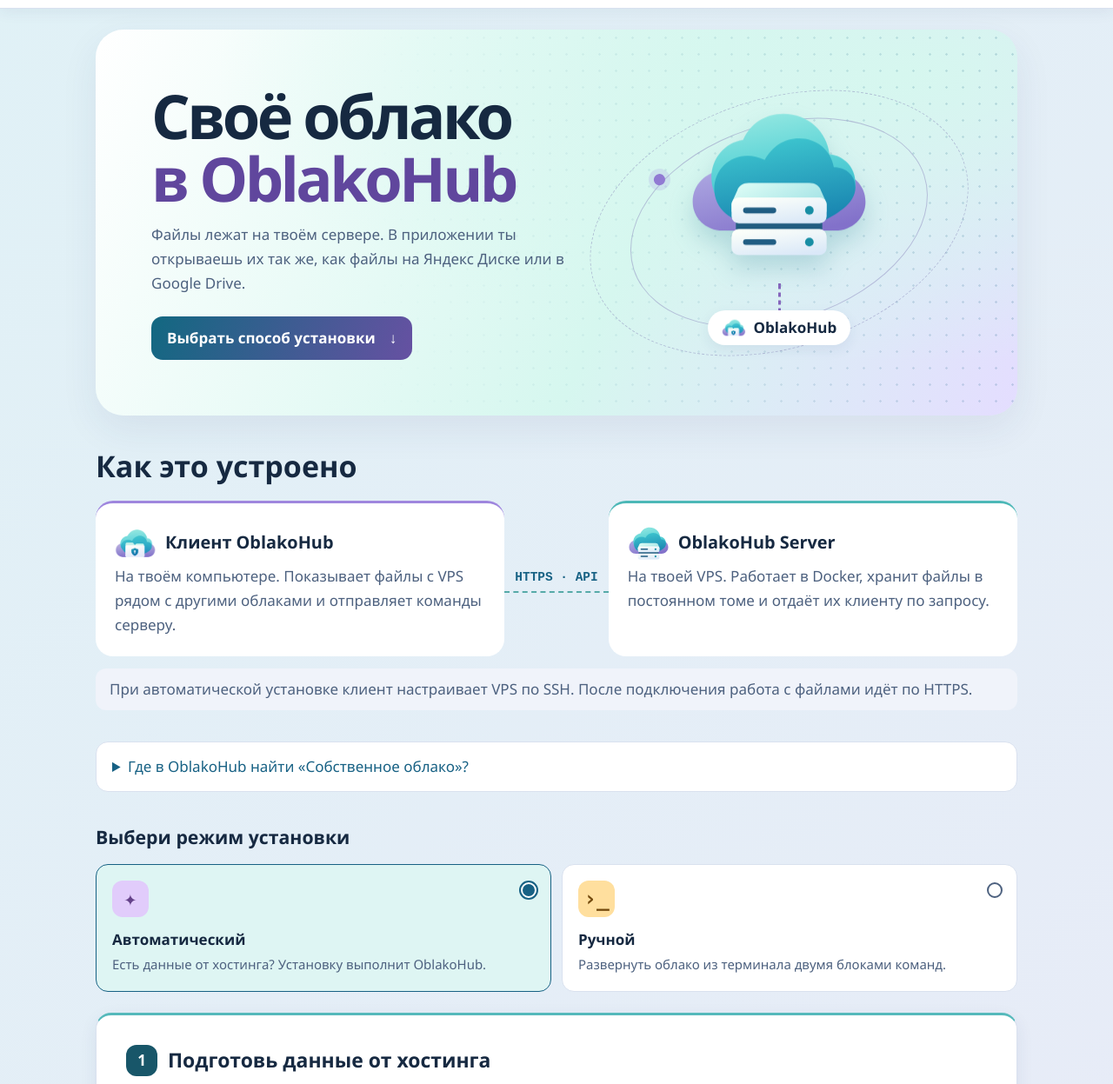
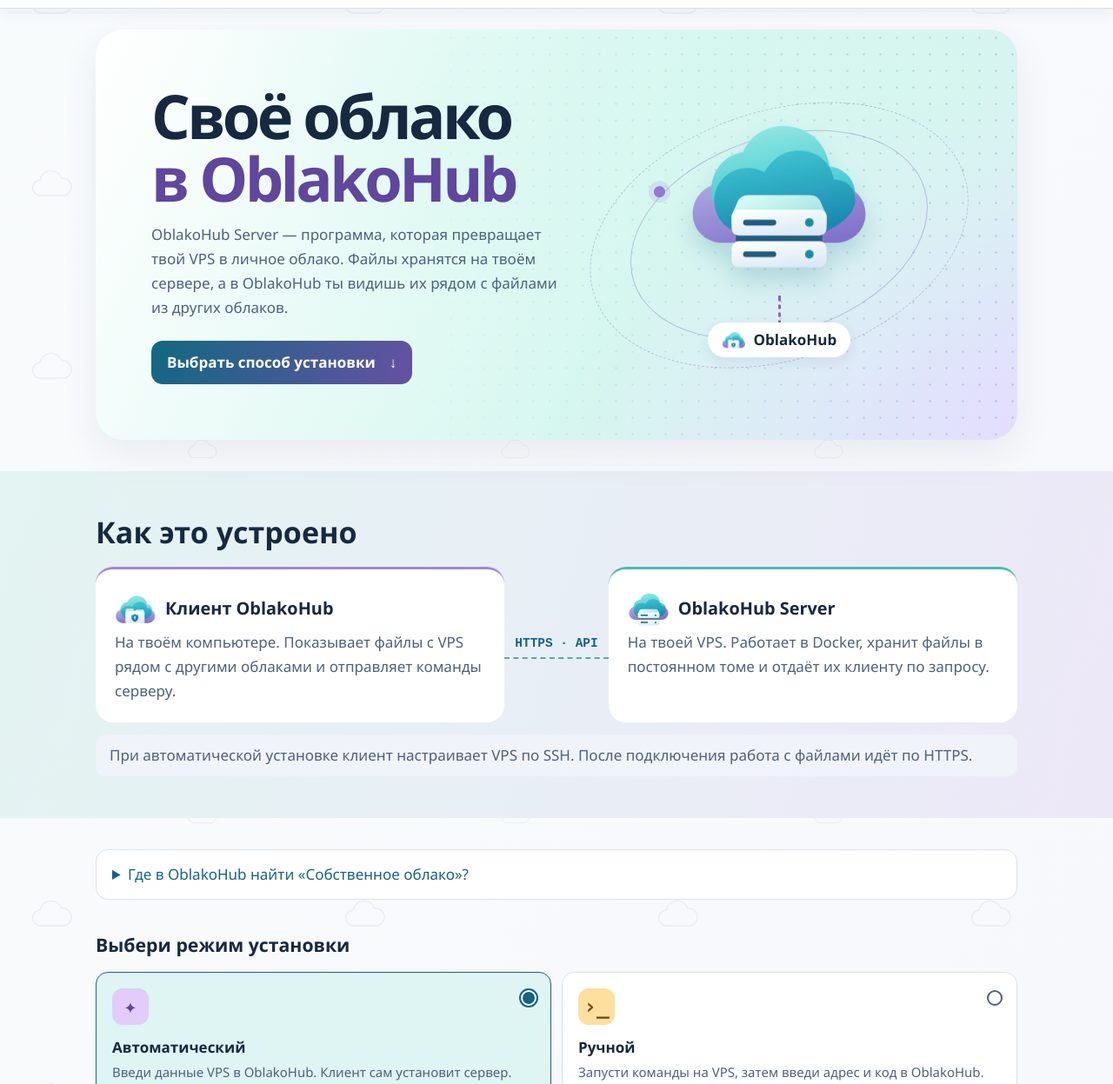
Before and after one commit to vZidv/OblakoHub-Server, a plain HTML site: page docs/index.html in a window 1280 px wide. Shown: the part 53-1300 px from the top of the page at 87% size. Drawn offline with Linux system fonts and the light colour scheme.

Commit message:
style(Guide): Framed architecture and clarified installation choices

```diff
--- a/docs/guide.css
+++ b/docs/guide.css
@@ -1,7 +1,9 @@
 :root {
   color-scheme: light dark;
-  --bg: light-dark(#e0f1f6, #111925);
-  --bg-end: light-dark(#ece8f8, #1f1a31);
+  --bg: light-dark(#f8fbfc, #141b25);
+  --bg-end: light-dark(#f7f6fb, #191b28);
+  --architecture-start: light-dark(#e3f4f2, #193039);
+  --architecture-end: light-dark(#ede8f8, #30293f);
   --surface: light-dark(#fff, #192838);
   --secondary: light-dark(#f0f3fa, #203148);
   --line: light-dark(#d9e1ef, #394b62);
@@ -24,7 +26,7 @@ body {
   margin: 0;
   min-height: 100vh;
   color: var(--ink);
-  background: linear-gradient(135deg, var(--bg), var(--bg-end));
+  background-image: url("cloud-pattern.svg"), linear-gradient(125deg, var(--bg), var(--bg-end));
 }
 a { color: var(--accent); text-underline-offset: .2em; }
 :focus-visible { outline: 2px solid var(--accent); outline-offset: 3px; }
@@ -32,7 +34,7 @@ a { color: var(--accent); text-underline-offset: .2em; }
 .top, .brand { display: flex; align-items: center; gap: 10px; }
 header { background: var(--surface); border-bottom: 1px solid var(--line); box-shadow: 0 3px 16px var(--shadow); }
 .top { justify-content: space-between; padding-block: 12px; }
-main.layout { padding-block: 24px 40px; }
+main { padding-block: 24px 40px; }
 .brand { font-weight: 750; }
 .brand img { object-fit: contain; }
 
@@ -279,7 +281,11 @@ code { font-family: Consolas, "Liberation Mono", monospace; }
   font: inherit;
   cursor: pointer;
 }
-.architecture { margin-block: 36px; }
+.architecture {
+  margin-block: 36px;
+  padding-block: clamp(28px, 4vw, 48px);
+  background: linear-gradient(105deg, var(--architecture-start), var(--architecture-end));
+}
 .architecture h2 { font-size: clamp(1.55rem, 3vw, 2rem); margin-bottom: 16px; }
 .architecture-map { display: grid; align-items: stretch; grid-template-columns: 1fr auto 1fr; }
 .architecture-map article { padding: 22px; border-radius: 20px; background: var(--surface); border-top: 3px solid #9f86de; }
--- a/docs/index.html
+++ b/docs/index.html
@@ -7,7 +7,7 @@
   <meta name="description" content="Как запустить собственное облако OblakoHub на VPS и подключить его в приложении.">
   <title>Собственное облако · OblakoHub</title>
   <link rel="icon" href="oblako.png">
-  <link rel="stylesheet" href="guide.css?v=6">
+  <link rel="stylesheet" href="guide.css?v=7">
   <script src="guide.js?v=4" defer></script>
 </head>
 <body>
@@ -23,11 +23,11 @@
       </label>
     </div>
   </header>
-    <main class="layout">
-      <section class="hero" aria-labelledby="title">
+    <main>
+      <section class="layout hero" aria-labelledby="title">
         <div class="intro">
           <h1 id="title">Своё облако<br><em>в OblakoHub</em></h1>
-          <p>Файлы лежат на твоём сервере. В приложении ты открываешь их так же, как файлы на Яндекс Диске или в Google Drive.</p>
+          <p>OblakoHub Server — программа, которая превращает твой VPS в личное облако. Файлы хранятся на твоём сервере, а в OblakoHub ты видишь их рядом с файлами из других облаков.</p>
           <a class="start" href="#setup">Выбрать способ установки <span aria-hidden="true">↓</span></a>
         </div>
         <figure class="scene" aria-label="OblakoHub подключается к твоему серверу">
@@ -39,6 +39,7 @@
       </section>
 
       <section class="architecture" aria-labelledby="architecture-title">
+        <div class="layout">
           <h2 id="architecture-title">Как это устроено</h2>
           <div class="architecture-map">
             <article><img src="oblako.png" alt="" width="48" height="48"><h3>Клиент OblakoHub</h3>
@@ -48,8 +49,10 @@
               <p>На твоей VPS. Работает в Docker, хранит файлы в постоянном томе и отдаёт их клиенту по запросу.</p></article>
           </div>
           <p class="architecture-note">При автоматической установке клиент настраивает VPS по SSH. После подключения работа с файлами идёт по HTTPS.</p>
+        </div>
       </section>
 
+      <div class="layout">
         <details class="client-location">
           <summary>Где в OblakoHub найти «Собственное облако»?</summary>
           <figure class="client-shot">
@@ -62,9 +65,9 @@
           <legend>Выбери режим установки</legend>
           <div class="choices">
             <input type="radio" name="scenario" id="auto" aria-controls="auto-guide" checked>
-          <label for="auto"><i class="symbol spark" aria-hidden="true">✦</i><strong>Автоматический</strong><span>Есть данные от хостинга? Установку выполнит OblakoHub.</span></label>
+            <label for="auto"><i class="symbol spark" aria-hidden="true">✦</i><strong>Автоматический</strong><span>Введи данные VPS в OblakoHub. Клиент сам установит сервер.</span></label>
             <input type="radio" name="scenario" id="vps" aria-controls="vps-guide">
-          <label for="vps"><i class="symbol shell" aria-hidden="true">›_</i><strong>Ручной</strong><span>Развернуть облако из терминала двумя блоками команд.</span></label>
+            <label for="vps"><i class="symbol shell" aria-hidden="true">›_</i><strong>Ручной</strong><span>Запусти команды на VPS, затем введи адрес и код в OblakoHub.</span></label>
           </div>
 
           <div class="steps" id="auto-guide">
@@ -138,6 +141,7 @@
             <p>Найди его по выбранному названию в боковой панели OblakoHub. Нажми «Загрузить» и выбери первый файл. Он появится в списке и будет храниться на твоём сервере.</p></div>
         </section>
         <p id="copy-status" class="visually-hidden" role="status"></p>
+      </div>
     </main>
   <footer>
     <div class="layout foot">
```
Also changed, not shown: docs/cloud-pattern.svg (added). Lines whose indentation alone changed are shown as unchanged.
